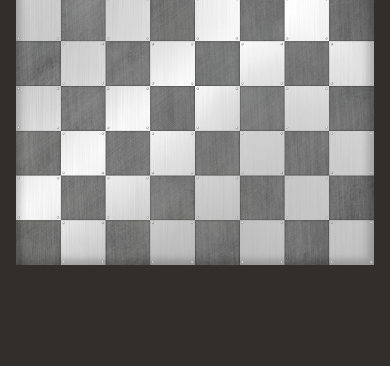
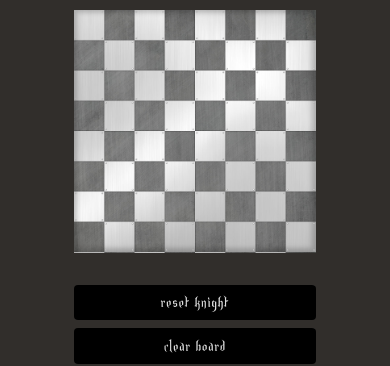
Before and after one commit to lovrozagar/Knight-Travails, a website built with Vite: page index.html in a window 390 px wide. Shown: the part 245-611 px from the top of the page. Built offline with nearby package versions, Linux system fonts and the light colour scheme.

Commit message:
style: add mobile media query, add general style

```diff
--- a/src/styles/style.scss
+++ b/src/styles/style.scss
@@ -13,7 +13,6 @@
 
   color-scheme: light dark;
   color: rgba(255, 255, 255, 0.87);
-  background-color: #242424;
 
   font-synthesis: none;
   text-rendering: optimizeLegibility;
@@ -28,22 +27,25 @@
   padding: 0;
 }
 
+html {
+  height: 100%;
+}
+
 body {
   display: flex;
   justify-content: center;
-  height: 100vh;
+  min-height: 100vh;
   background-color: #312e2b;
 }
 
 .wrapper {
   display: inline-block;
-  padding: 1rem;
+  padding: 2rem 1rem 1rem 1rem;
 }
 
 .title {
   font-size: 2rem;
   letter-spacing: 0.15rem;
-  margin: 0.5rem 0 1rem 0;
   text-align: center;
 }
 
@@ -52,7 +54,7 @@ body {
   grid-template-columns: repeat(8, 1fr);
   place-items: center;
   min-width: 10rem;
-  max-width: 42.5rem;
+  max-width: 47.5rem;
   background-image: url('../assets/metalBoard.jpg');
   background-size: contain;
   cursor: pointer;
@@ -92,9 +94,6 @@ body {
   pointer-events: none;
 }
 
-.black {
-  background-color: rgba(0, 0, 0, 0.5);
-}
 .numbered {
   position: absolute;
   top: 0.1rem;
@@ -124,14 +123,15 @@ body {
   display: grid;
   grid-template-columns: 1fr 1fr 1fr;
   gap: 5%;
-  margin: 1.5rem 0 1rem 0;
+  margin: 2rem 0 1rem 0;
 }
 
 // RESET BUTTON
-button {
+button,
+a {
   border: none;
-  color: #fff;
-  height: 2.5rem;
+  color: rgba(255, 255, 255, 0.871);
+  height: min(calc(2rem + 1vw), 2.75rem);
   display: flex;
   background: #000;
   position: relative;
@@ -140,31 +140,35 @@ button {
   cursor: pointer;
 }
 
-button p {
+button p,
+a p {
   z-index: 2;
   align-self: center;
   margin: 0 auto;
+  width: 100%;
   font-family: 'Endor', 'arial', 'Times New Roman', Times, serif;
-  font-size: 1.5em;
-  font-weight: bold;
+  font-size: min(calc(0.5rem + 1vw), 1.25rem);
   letter-spacing: 1px;
   text-align: center;
+  padding: 0;
 }
 
-button.github {
+a.github {
+  text-decoration: none;
   img {
-    filter: invert(1);
+    filter: brightness(0) saturate(100%) invert(92%) sepia(54%) saturate(2%)
+      hue-rotate(193deg) brightness(112%) contrast(76%);
     padding-right: 0.5rem;
   }
   p {
     display: flex;
     justify-content: center;
     align-items: center;
-    padding-left: 0.5rem;
   }
 }
 
-button::after {
+button::after,
+a::after {
   position: absolute;
   content: '';
   width: 100%;
@@ -204,7 +208,8 @@ button::after {
   transition: 0.2s ease;
 }
 
-button::before {
+button::before,
+a::before {
   position: absolute;
   content: '';
   /*   bottom: 80%; */
@@ -246,7 +251,8 @@ button::before {
   background: #4e5050;
 }
 
-button:hover::after {
+button:hover::after,
+a:hover::after {
   clip-path: polygon(
     0 30%,
     9% 34%,
@@ -280,7 +286,8 @@ button:hover::after {
   z-index: 1;
 }
 
-button:hover::before {
+button:hover::before,
+a:hover::before {
   clip-path: polygon(
     0 30%,
     9% 34%,
@@ -313,3 +320,39 @@ button:hover::before {
   height: 80%;
   z-index: 1;
 }
+
+@media screen and (max-width: 480px) {
+  body {
+    display: grid;
+    place-items: center;
+  }
+  .wrapper {
+    display: grid;
+    .header {
+      order: 1;
+    }
+    main.board {
+      order: 2;
+      margin-top: 2rem;
+    }
+    .options {
+      order: 3;
+      display: grid;
+      grid-template-columns: 1fr;
+      gap: 0.5rem;
+      margin-bottom: 2rem;
+      & > a:first-child {
+        order: 3;
+        img {
+          height: 1.25rem;
+        }
+      }
+      & > button:nth-child(2) {
+        order: 2;
+      }
+      & > button:last-child {
+        order: 1;
+      }
+    }
+  }
+}
```
Also changed, not shown: index.html (+3 -3 lines).
